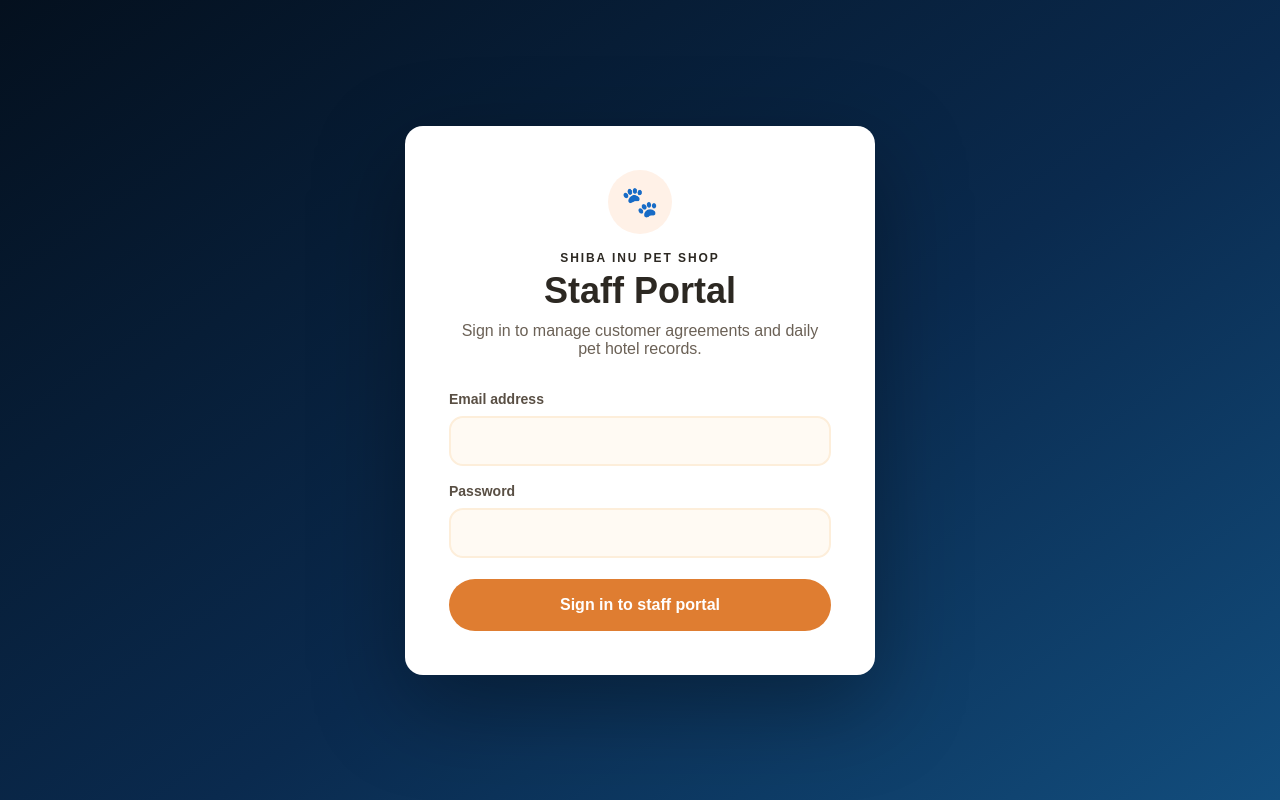
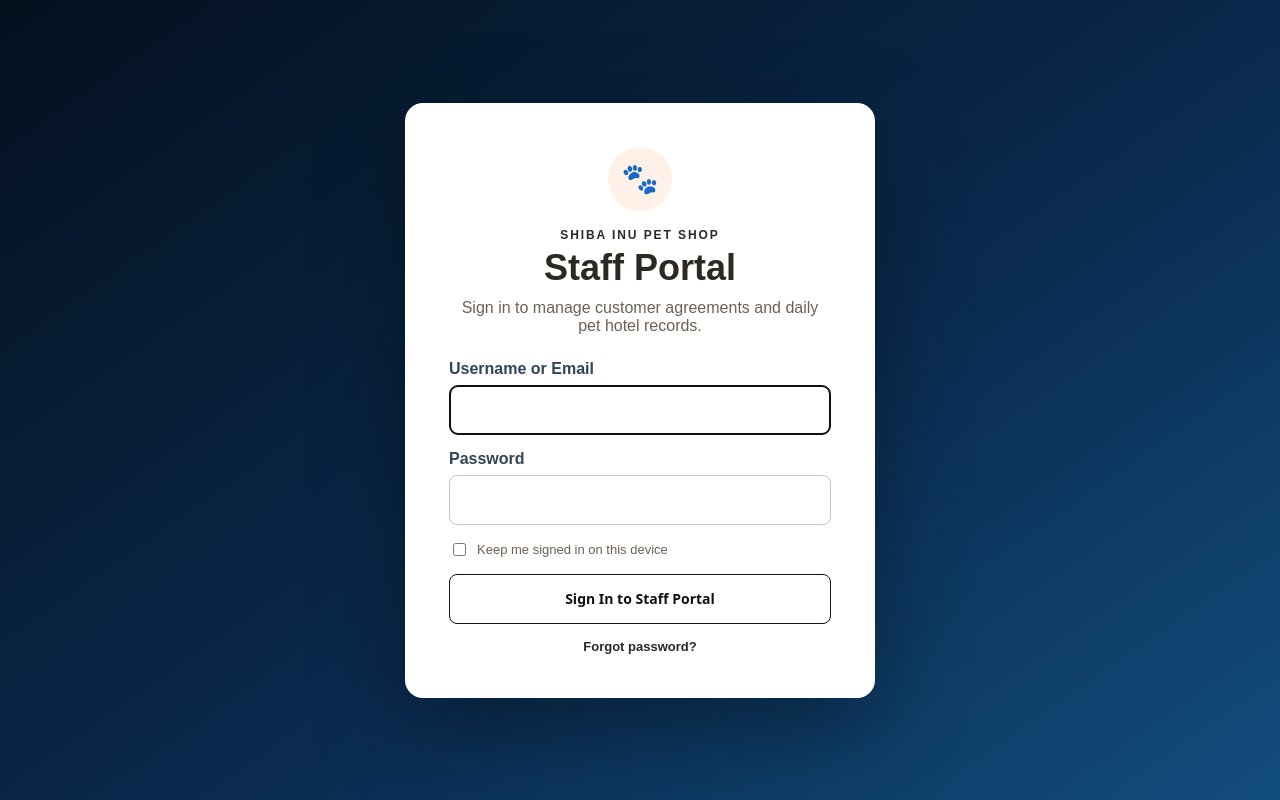
Before and after one commit to ianmags05-create/shiba-inu, a Next.js app: page /staff/login in a window 1280 px wide. Built offline with nearby package versions, Linux system fonts and the light colour scheme; no server answers.

Commit message:
Complete staff records portal

```diff
--- a/src/app/staff/login/login-form.tsx
+++ b/src/app/staff/login/login-form.tsx
@@ -1,17 +1,6 @@
 "use client";
-
+import Link from "next/link";
 import { useActionState } from "react";
 import { staffLogin } from "../actions";
-import styles from "../../admin/login/login.module.css";
-
-export default function StaffLoginForm() {
-  const [state, action, pending] = useActionState(staffLogin, undefined);
-  return <form action={action} className={styles.form}>
-    <label htmlFor="staff-email">Email address</label>
-    <input id="staff-email" name="email" type="email" autoComplete="username" required />
-    <label htmlFor="staff-password">Password</label>
-    <input id="staff-password" name="password" type="password" autoComplete="current-password" minLength={8} required />
-    {state?.error && <p className={styles.error} role="alert">{state.error}</p>}
-    <button disabled={pending}>{pending ? "Signing in…" : "Sign in to staff portal"}</button>
-  </form>;
-}
+import styles from "../staff.module.css";
+export default function StaffLoginForm(){const [state,action,pending]=useActionState(staffLogin,undefined);return <form action={action} className={styles.loginForm}><label><span>Username or Email</span><input name="email" type="email" autoComplete="username" required autoFocus/></label><label><span>Password</span><input name="password" type="password" autoComplete="current-password" minLength={8} required/></label><label className={styles.remember}><input type="checkbox" name="rememberme" value="1"/> Keep me signed in on this device</label>{state?.error&&<div className={`${styles.notice} ${styles.error}`} role="alert">{state.error}</div>}<button className={`${styles.btn} ${styles.primary} ${styles.loginButton}`} disabled={pending}>{pending?"Signing in…":"Sign In to Staff Portal"}</button><Link className={styles.forgot} href="/admin/forgot-password">Forgot password?</Link></form>}
```
